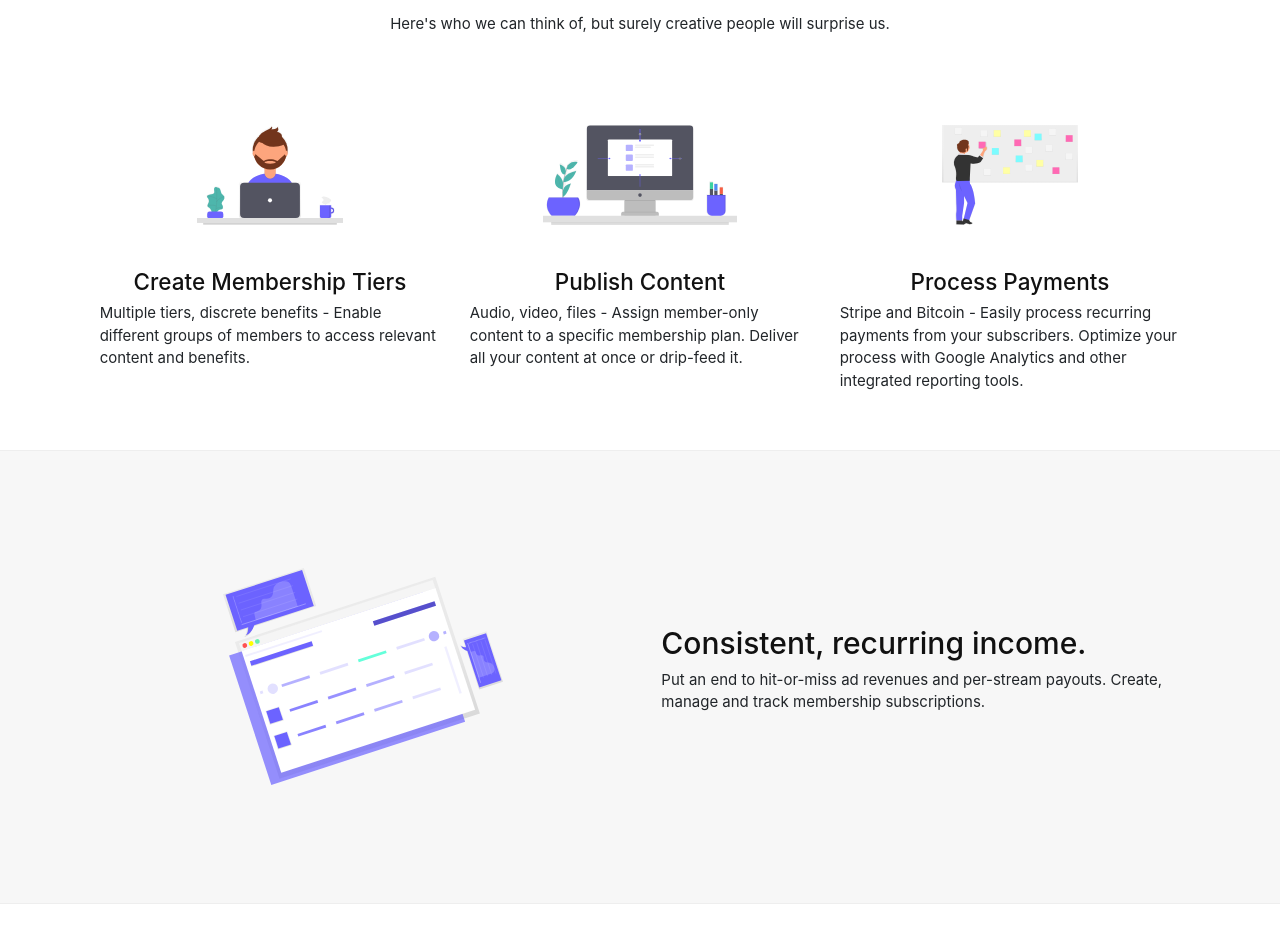
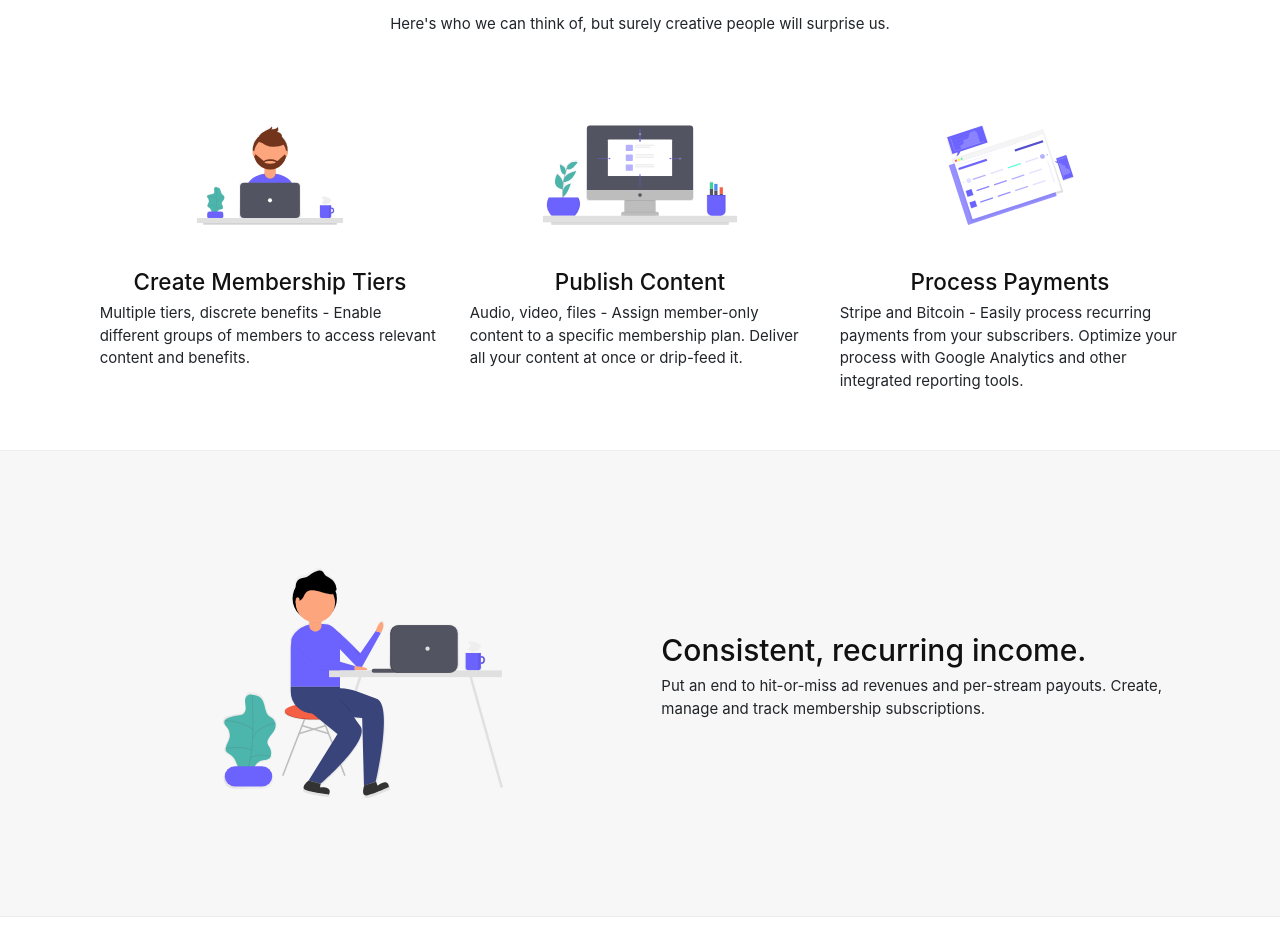
Before and after one commit to YuvaCode/Crowd, an Angular app in the folder LandingPage/ClientApp/: page / in a window 1280 px wide. Shown: the part 927-1872 px from the top of the page. Built offline with nearby package versions, Linux system fonts and the light colour scheme.

Commit message:
Code changes

```diff
--- a/LandingPage/ClientApp/src/app/app.component.html
+++ b/LandingPage/ClientApp/src/app/app.component.html
@@ -55,7 +55,7 @@
 				</div>
 				<div class="step">
 					<div class="step__media">
-						<img src="./assets/img/undraw_creation.svg" class="step__image">
+						<img src="./assets/img/undraw_browser.svg" class="step__image">
 					</div>
 					<h4>Process Payments</h4>
 					<p class="step__text">Stripe and Bitcoin - Easily process recurring payments from your subscribers. Optimize your process with Google Analytics and other integrated reporting tools.</p>
@@ -68,7 +68,7 @@
 		<div class="container">
 			<div class="expanded__inner">
 				<div class="expanded__media">
-					<img src="./assets/img/undraw_browser.svg" class="expanded__image">
+					<img src="./assets/img/undraw_hello_aeia.svg" class="expanded__image">
 				</div>
 				<div class="expanded__content">
 					<h2 class="expanded__title">Consistent, recurring income.</h2>
@@ -107,6 +107,7 @@
 	<div class="cta cta--reverse">
 		<form #heroForm="ngForm">
 		<div class="container">
+			<p class="hero__text">Enter your email address below to subscribe.</p>
 			<input type="email" id="email" (focus)="focusFunction()"
 			required maxlength="30" minlength="2" placeholder="Email is required"
 			ngModel name="email" #email="ngModel">
```
Also changed, not shown: LandingPage/ClientApp/src/assets/css/style.min.css.
